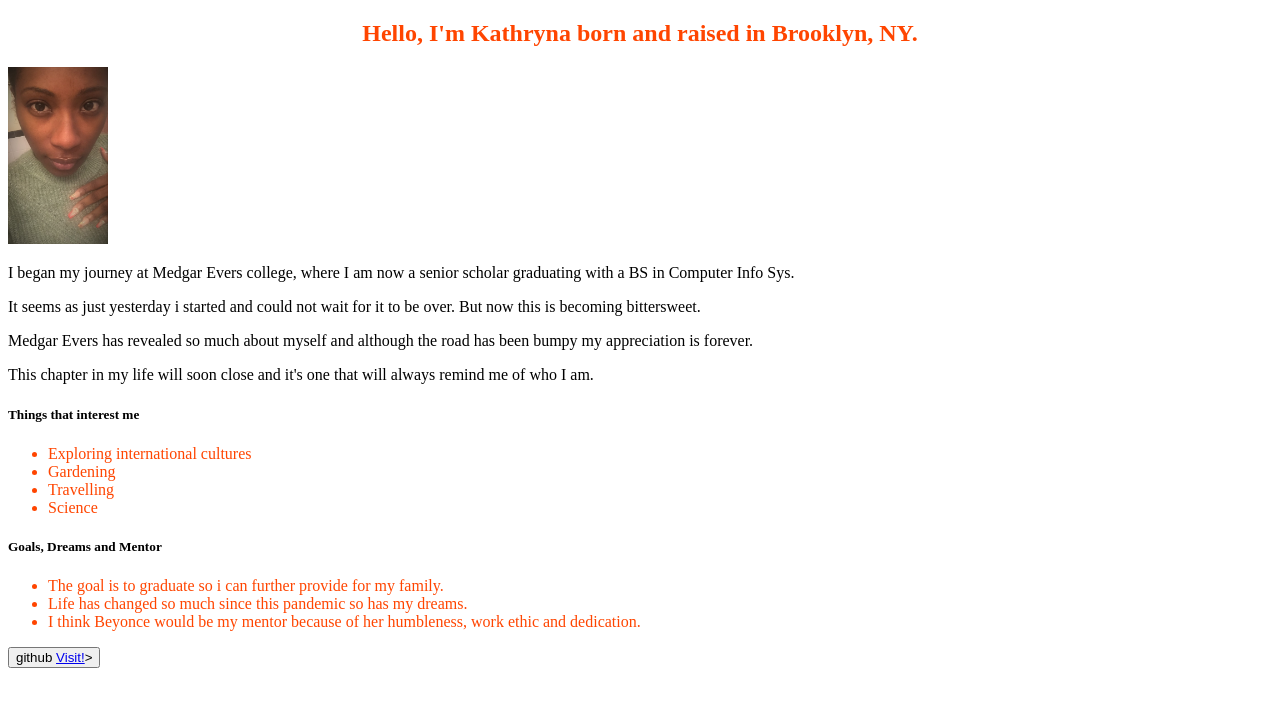
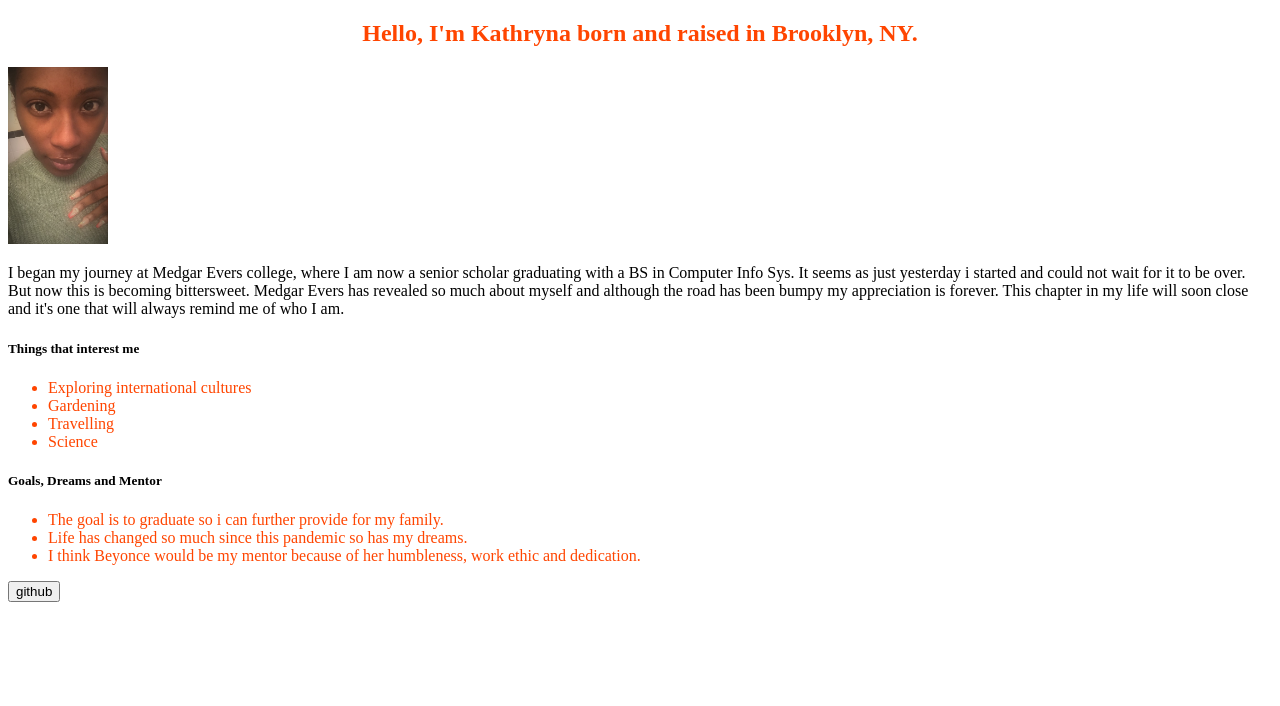
Before and after one commit to ChadMathlin24/HTML-You-1, a plain HTML site: page index.html in a window 1280 px wide. Drawn offline with Linux system fonts and the light colour scheme.

Commit message:
kathryna's project

```diff
--- a/index.html
+++ b/index.html
@@ -16,10 +16,10 @@ li {color: orangered;}
 <img src="IMG_Kathryna.jpg" alt="kathryna profile pic" width="100">
 
 <div>
-    <p> I began my journey at Medgar Evers college, where I am now a senior scholar graduating with a BS in Computer Info Sys.</p>
-    <p> It seems as just yesterday i started and could not wait for it to be over. But now this is becoming bittersweet.</p>
-    <p> Medgar Evers has revealed so much about myself and although the road has been bumpy my appreciation is forever.</p>
-    <p> This chapter in my life will soon close and it's one that will always remind me of who I am.</p>
+<p>I began my journey at Medgar Evers college, where I am now a senior scholar graduating with a BS in Computer Info Sys.
+    It seems as just yesterday i started and could not wait for it to be over. But now this is becoming bittersweet.
+     Medgar Evers has revealed so much about myself and although the road has been bumpy my appreciation is forever.
+    This chapter in my life will soon close and it's one that will always remind me of who I am.</p>
 </div>
 
 <div>
@@ -43,7 +43,7 @@ li {color: orangered;}
     <li> I think Beyonce would be my mentor because of her humbleness, work ethic and dedication.</li>
     </div>
 
-    <button>github <a href=" onclick= https://github.com/Kathryna718/HTML-You">Visit!</a>> </button>
+    <button>github <a href="https://github.com/Kathryna718/HTML-You"> </a> </button>
 
 
 
```
